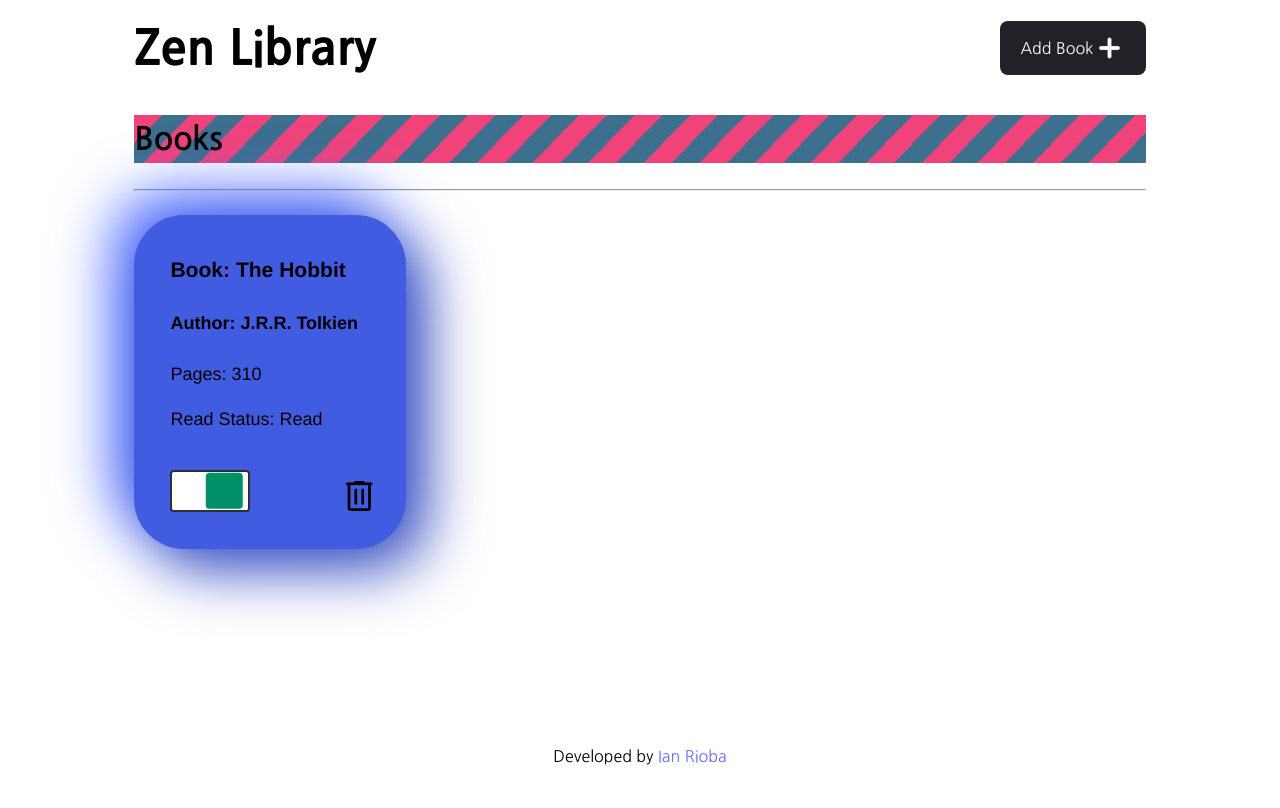
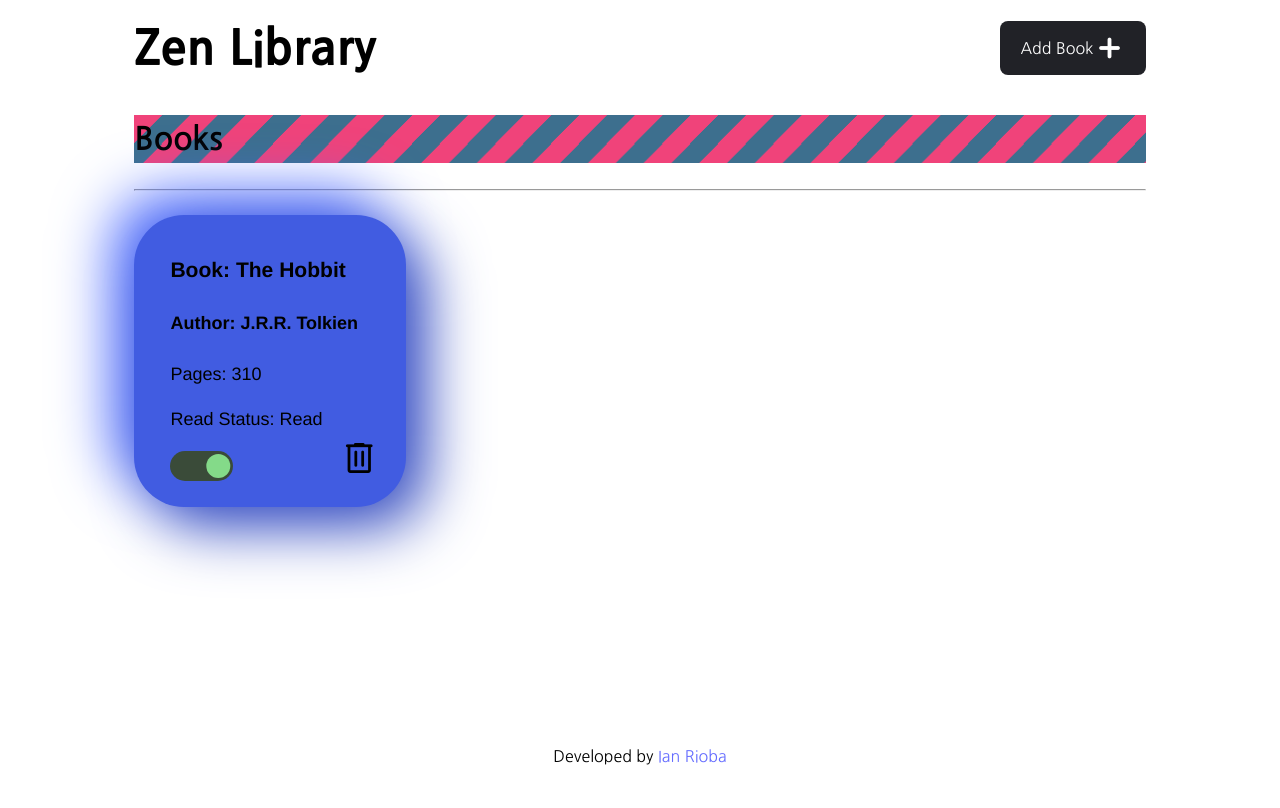
Before and after one commit to Rioba-Ian/library-vanilla-js, a website built with Vite: page index.html in a window 1280 px wide. Built offline with nearby package versions, Linux system fonts and the light colour scheme.

Commit message:
switch buttton inside the card

```diff
--- a/main.js
+++ b/main.js
@@ -52,7 +52,8 @@ function displayBooks() {
                       bookItem.read == true ? "Read" : "Not yet read."
                     }</p>
                     <label class="switch">
-                      <input type="checkbox" checked="">
+                      <input type="checkbox" ${bookItem.read == true? "checked": ""}>
+                      <span class="slider"></span>
                     </label>
                     <span id="delete--book" class="material-symbols-rounded">
                     delete
--- a/style.css
+++ b/style.css
@@ -298,6 +298,64 @@ input[type=checkbox]:checked::before {
   left: calc(100% - (1.9em/2 + .3em));
 }
 
+/* neomorphic toggle switch */
+.switch {
+  --secondary-container: #3a4b39;
+  --primary: #84da89;
+  font-size: 17px;
+  position: relative;
+  display: inline-block;
+  width: 3.7em;
+  height: 1.8em;
+ }
+
+ .switch input {
+  display: none;
+  opacity: 0;
+  width: 0;
+  height: 0;
+ }
+
+ .slider {
+  position: absolute;
+  cursor: pointer;
+  top: 0;
+  left: 0;
+  right: 0;
+  bottom: 0;
+  background-color: #313033;
+  transition: .2s;
+  border-radius: 30px;
+ }
+
+ .slider:before {
+  position: absolute;
+  content: "";
+  height: 1.4em;
+  width: 1.4em;
+  border-radius: 20px;
+  left: 0.2em;
+  bottom: 0.2em;
+  background-color: #aeaaae;
+  transition: .4s;
+ }
+
+ input:checked + .slider::before {
+  background-color: var(--primary);
+ }
+
+ input:checked + .slider {
+  background-color: var(--secondary-container);
+ }
+
+ input:focus + .slider {
+  box-shadow: 0 0 1px var(--secondary-container);
+ }
+
+ input:checked + .slider:before {
+  transform: translateX(1.9em);
+ }
+
 /* animation for shake-horizontal: animista css */
 
 /* ----------------------------------------------
```
